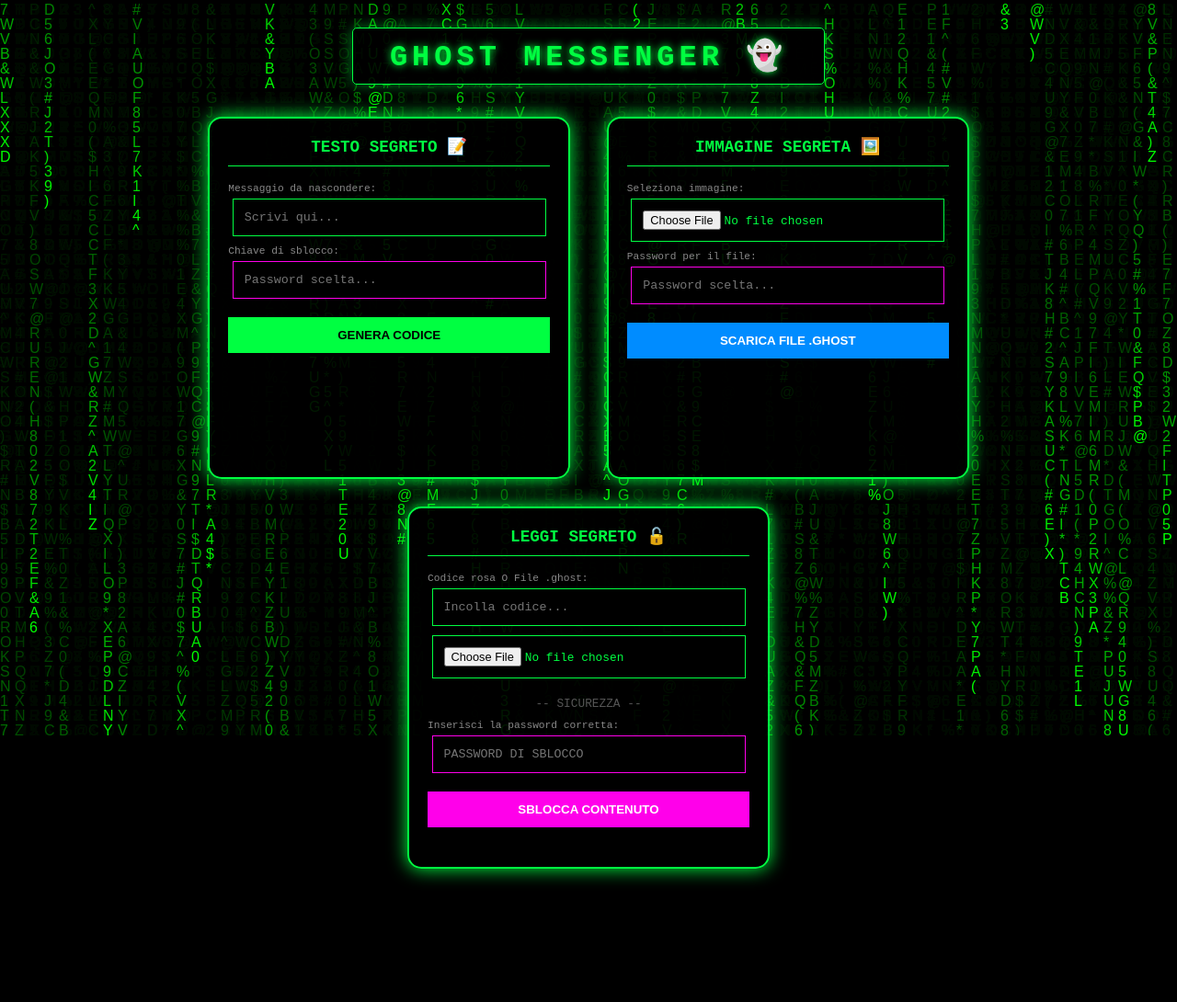
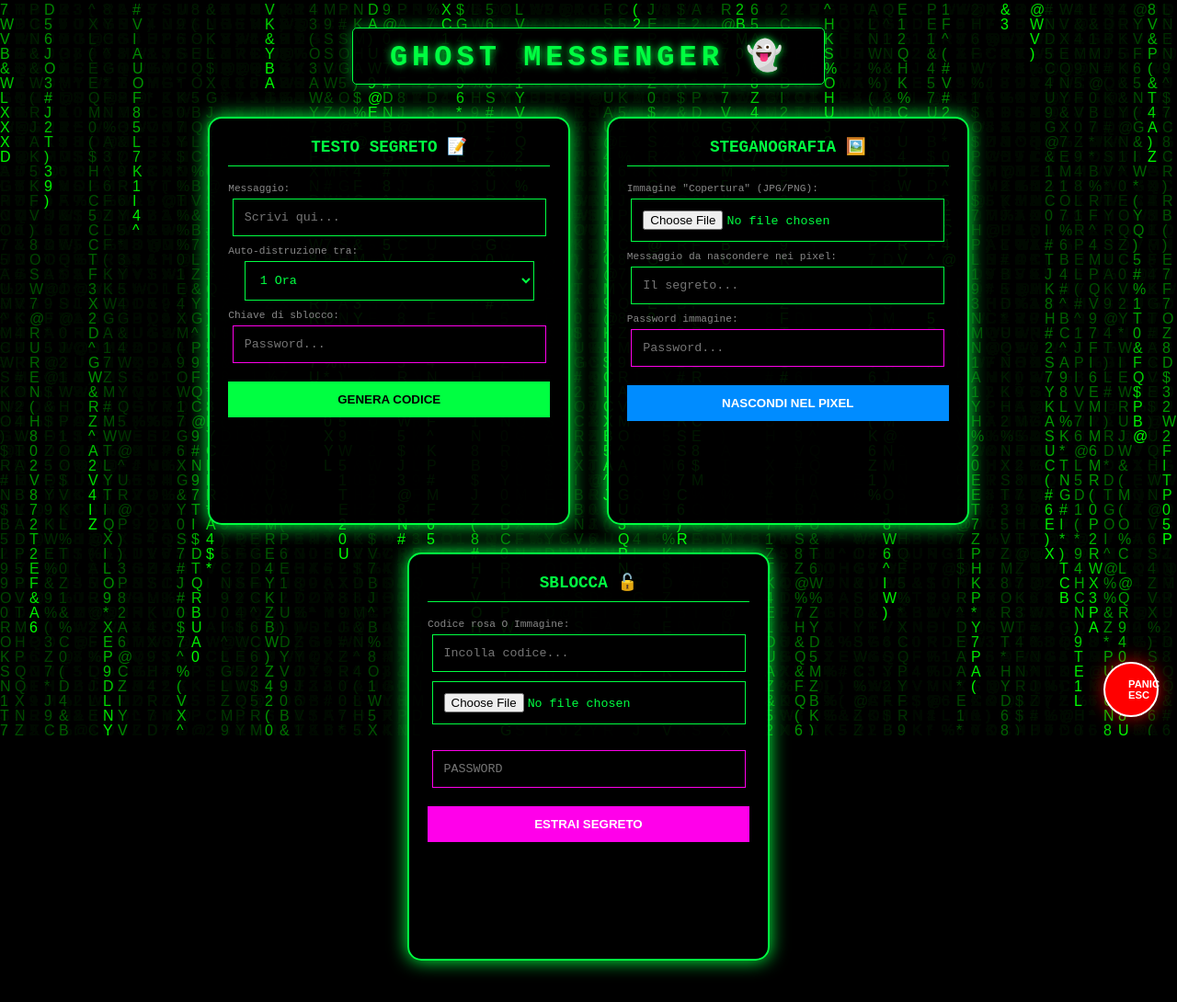
Before and after one commit to dlupinu/ghost-messenger, a Flask app: page / in a window 1280 px wide. Shown: the whole page at 92% size. Before the commit the page ends 961 px from the top, so only its background shows below. Run offline with Flask 3, Linux system fonts and the light colour scheme.

Commit message:
Update index.html

```diff
--- a/templates/index.html
+++ b/templates/index.html
@@ -8,12 +8,12 @@
             margin: 0;
             overflow-x: hidden;
             font-family: 'Courier New', monospace;
+            transition: opacity 0.2s; /* Per il Panic Mode */
         }
 
         #matrix-canvas {
             position: fixed;
-            top: 0;
-            left: 0;
+            top: 0; left: 0;
             z-index: -1;
         }
 
@@ -34,12 +34,7 @@
             box-shadow: 0 0 15px rgba(0, 255, 65, 0.5);
         }
 
-        h1 {
-            color: #00ff41;
-            text-shadow: 0 0 8px #00ff41;
-            margin: 0;
-            letter-spacing: 5px;
-        }
+        h1 { color: #00ff41; text-shadow: 0 0 8px #00ff41; margin: 0; letter-spacing: 5px; }
 
         .box {
             background: rgba(0, 0, 0, 0.9);
@@ -51,10 +46,10 @@
             margin: 15px;
             width: 350px;
             vertical-align: top;
-            min-height: 350px;
+            min-height: 400px;
         }
 
-        input {
+        input, select {
             background: #000;
             border: 1px solid #00ff41;
             color: #00ff41;
@@ -65,7 +60,6 @@
             font-family: 'Courier New', monospace;
         }
 
-        /* ANTI-GOOGLE: Maschera il testo senza attivare il gestore password */
         .ghost-pass {
             -webkit-text-security: disc !important;
             text-security: disc !important;
@@ -73,78 +67,48 @@
             color: #ff00ea !important;
         }
 
-        .file-input {
-            font-size: 0.8em;
-            margin-bottom: 10px;
+        button {
+            background: #00ff41; color: #000; border: none; padding: 12px 25px;
+            cursor: pointer; font-weight: bold; transition: 0.3s;
+            text-transform: uppercase; width: 100%; margin-top: 10px;
         }
 
-        button {
-            background: #00ff41;
-            color: #000;
-            border: none;
-            padding: 12px 25px;
-            cursor: pointer;
-            font-weight: bold;
-            transition: 0.3s;
-            text-transform: uppercase;
-            width: 100%;
-            margin-top: 10px;
+        button:hover { background: #000; color: #00ff41; box-shadow: 0 0 15px #00ff41; border: 1px solid #00ff41; }
+
+        .result {
+            word-break: break-all; color: #ff00ea; background: rgba(20, 20, 20, 0.95);
+            padding: 15px; margin-top: 15px; border: 1px solid #ff00ea; font-size: 0.8em;
+            box-shadow: 0 0 10px rgba(255, 0, 234, 0.3); max-height: 150px; overflow-y: auto;
         }
 
-        button:hover {
-            background: #000;
-            color: #00ff41;
-            box-shadow: 0 0 15px #00ff41;
-            border: 1px solid #00ff41;
+        /* Panic Button Style */
+        .panic-btn {
+            position: fixed;
+            bottom: 20px; right: 20px;
+            width: 60px; height: 60px;
+            background: #ff0000;
+            color: white;
+            border-radius: 50%;
+            border: 2px solid white;
+            font-size: 0.7em;
+            cursor: pointer;
+            z-index: 100;
+            box-shadow: 0 0 20px rgba(255, 0, 0, 0.7);
         }
 
-        .result {
-            word-break: break-all;
-            color: #ff00ea;
-            background: rgba(20, 20, 20, 0.95);
-            padding: 15px;
-            margin-top: 15px;
-            border: 1px solid #ff00ea;
-            font-size: 0.8em;
-            box-shadow: 0 0 10px rgba(255, 0, 234, 0.3);
-            max-height: 150px;
-            overflow-y: auto;
-        }
-
-        /* Stile Tasto Copia */
-        .copy-btn {
-            background: #ff00ea;
-            color: white;
-            border: none;
-            padding: 5px 10px;
-            margin-top: 10px;
-            cursor: pointer;
-            font-size: 0.7em;
-            font-family: 'Courier New', monospace;
-            border-radius: 3px;
-            transition: 0.3s;
-            width: auto;
-        }
-
-        .copy-btn:hover {
-            background: white;
-            color: #ff00ea;
-            box-shadow: 0 0 10px #ff00ea;
-        }
-
-        .copy-success {
-            background: #00ff41 !important;
-            color: #000 !important;
-        }
+        .copy-btn { background: #ff00ea; color: white; padding: 5px 10px; cursor: pointer; font-size: 0.7em; border-radius: 3px; width: auto; }
+        .copy-success { background: #00ff41 !important; color: #000 !important; }
 
         h3 { margin-top: 0; color: #00ff41; font-size: 1.1em; border-bottom: 1px solid #00ff41; padding-bottom: 10px; }
-        .divider { color: #555; margin: 10px 0; font-size: 0.8em; }
         .label-mini { color: #888; font-size: 0.7em; text-align: left; display: block; margin-bottom: 5px; }
     </style>
 </head>
-<body>
+<body id="main-body">
 
     <canvas id="matrix-canvas"></canvas>
+
+    <!-- PANIC BUTTON (Modifica 5) -->
+    <button class="panic-btn" onclick="panicMode()">PANIC<br>ESC</button>
 
     <div class="main-container">
         <div class="title-header">
@@ -153,78 +117,94 @@
 
         <br>
 
-        <!-- BOX 1: CRIPTA TESTO -->
+        <!-- BOX 1: CRIPTA TESTO + SCADENZA (Modifica 1) -->
         <div class="box">
             <h3>TESTO SEGRETO 📝</h3>
             <form action="/encrypt" method="post" autocomplete="off">
-                <span class="label-mini">Messaggio da nascondere:</span>
-                <input type="text" name="message" placeholder="Scrivi qui..." autocomplete="off" spellcheck="false" required>
+                <span class="label-mini">Messaggio:</span>
+                <input type="text" name="message" placeholder="Scrivi qui..." required>
+
+                <span class="label-mini">Auto-distruzione tra:</span>
+                <select name="expire">
+                    <option value="1">1 Ora</option>
+                    <option value="24">24 Ore</option>
+                    <option value="0">Mai</option>
+                </select>
+
                 <span class="label-mini">Chiave di sblocco:</span>
-                <input type="text" name="psw" class="ghost-pass" placeholder="Password scelta..."
+                <input type="text" name="psw" class="ghost-pass" placeholder="Password..."
                        autocomplete="off" readonly onfocus="this.removeAttribute('readonly');" required>
                 <button type="submit">GENERA CODICE</button>
             </form>
             {% if encrypted %}
                 <div class="result">
-                    <strong>CODICE GENERATO:</strong><br>
-                    <span id="target-code">{{ encrypted }}</span>
-                    <br>
-                    <button type="button" class="copy-btn" onclick="copyToClipboard()">📑 COPIA CODICE</button>
+                    <span id="target-code">{{ encrypted }}</span><br>
+                    <button type="button" class="copy-btn" onclick="copyToClipboard()">📑 COPIA</button>
                 </div>
             {% endif %}
         </div>
 
-        <!-- BOX 2: CRIPTA IMMAGINE -->
+        <!-- BOX 2: STEGANOGRAFIA (Modifica 3) -->
         <div class="box">
-            <h3>IMMAGINE SEGRETA 🖼️</h3>
-            <form action="/encrypt_file" method="post" enctype="multipart/form-data" autocomplete="off">
-                <span class="label-mini">Seleziona immagine:</span>
-                <input type="file" name="file" accept="image/*" class="file-input" required>
-                <span class="label-mini">Password per il file:</span>
-                <input type="text" name="psw" class="ghost-pass" placeholder="Password scelta..."
-                       autocomplete="off" readonly onfocus="this.removeAttribute('readonly');" required>
-                <button type="submit" style="background: #008cff; color: white;">SCARICA FILE .GHOST</button>
+            <h3>STEGANOGRAFIA 🖼️</h3>
+            <form action="/stego_hide" method="post" enctype="multipart/form-data">
+                <span class="label-mini">Immagine "Copertura" (JPG/PNG):</span>
+                <input type="file" name="cover_img" accept="image/*" required>
+                <span class="label-mini">Messaggio da nascondere nei pixel:</span>
+                <input type="text" name="hidden_msg" placeholder="Il segreto..." required>
+                <span class="label-mini">Password immagine:</span>
+                <input type="text" name="psw" class="ghost-pass" placeholder="Password..." autocomplete="off">
+                <button type="submit" style="background: #008cff; color: white;">NASCONDI NEL PIXEL</button>
             </form>
         </div>
 
-        <!-- BOX 3: DECRIPTA TUTTO -->
+        <!-- BOX 3: DECRIPTA / ESTRAI -->
         <div class="box">
-            <h3>LEGGI SEGRETO 🔓</h3>
-            <form action="/decrypt" method="post" enctype="multipart/form-data" autocomplete="off">
-                <span class="label-mini">Codice rosa O File .ghost:</span>
-                <input type="text" name="code" placeholder="Incolla codice..." autocomplete="off" spellcheck="false">
-                <input type="file" name="file_to_decrypt" accept=".ghost" class="file-input">
+            <h3>SBLOCCA 🔓</h3>
+            <form action="/decrypt_all" method="post" enctype="multipart/form-data">
+                <span class="label-mini">Codice rosa O Immagine:</span>
+                <input type="text" name="code" placeholder="Incolla codice...">
+                <input type="file" name="file_to_decrypt">
                 <div class="divider">-- SICUREZZA --</div>
-                <span class="label-mini">Inserisci la password corretta:</span>
-                <input type="text" name="psw" class="ghost-pass" placeholder="PASSWORD DI SBLOCCO"
-                       autocomplete="off" readonly onfocus="this.removeAttribute('readonly');" required>
-                <button type="submit" style="background: #ff00ea; color: white;">SBLOCCA CONTENUTO</button>
+                <input type="text" name="psw" class="ghost-pass" placeholder="PASSWORD" required>
+                <button type="submit" style="background: #ff00ea; color: white;">ESTRAI SEGRETO</button>
             </form>
             {% if decrypted %}
                 <div class="result" style="color: #00ff41; border-color: #00ff41;">
-                    <strong>CONTENUTO SBLOCCATO:</strong><br>{{ decrypted }}
+                    {{ decrypted }}
                 </div>
             {% endif %}
         </div>
     </div>
 
     <script>
-        // Funzione per copiare il codice negli appunti
+        // MODIFICA 5: PANIC MODE
+        function panicMode() {
+            document.getElementById("main-body").style.opacity = "0";
+            setTimeout(() => {
+                window.location.href = "https://www.google.it"; // Ti spara su Google
+            }, 200);
+        }
+
+        // Tasto rapido ESC per Panic Mode
+        window.addEventListener('keydown', (e) => {
+            if (e.key === "Escape") panicMode();
+        });
+
         function copyToClipboard() {
             const text = document.getElementById("target-code").innerText;
             const btn = document.querySelector(".copy-btn");
-
             navigator.clipboard.writeText(text).then(() => {
                 btn.innerText = "✅ COPIATO!";
                 btn.classList.add("copy-success");
                 setTimeout(() => {
-                    btn.innerText = "📑 COPIA CODICE";
+                    btn.innerText = "📑 COPIA";
                     btn.classList.remove("copy-success");
                 }, 2000);
             });
         }
 
-        // Effetto Matrix
+        // MATRIX CANVAS (Solito codice)
         const canvas = document.getElementById('matrix-canvas');
         const ctx = canvas.getContext('2d');
         canvas.width = window.innerWidth;
@@ -248,10 +228,6 @@
             }
         }
         setInterval(draw, 33);
-        window.addEventListener('resize', () => {
-            canvas.width = window.innerWidth;
-            canvas.height = window.innerHeight;
-        });
     </script>
 </body>
 </html>
```
